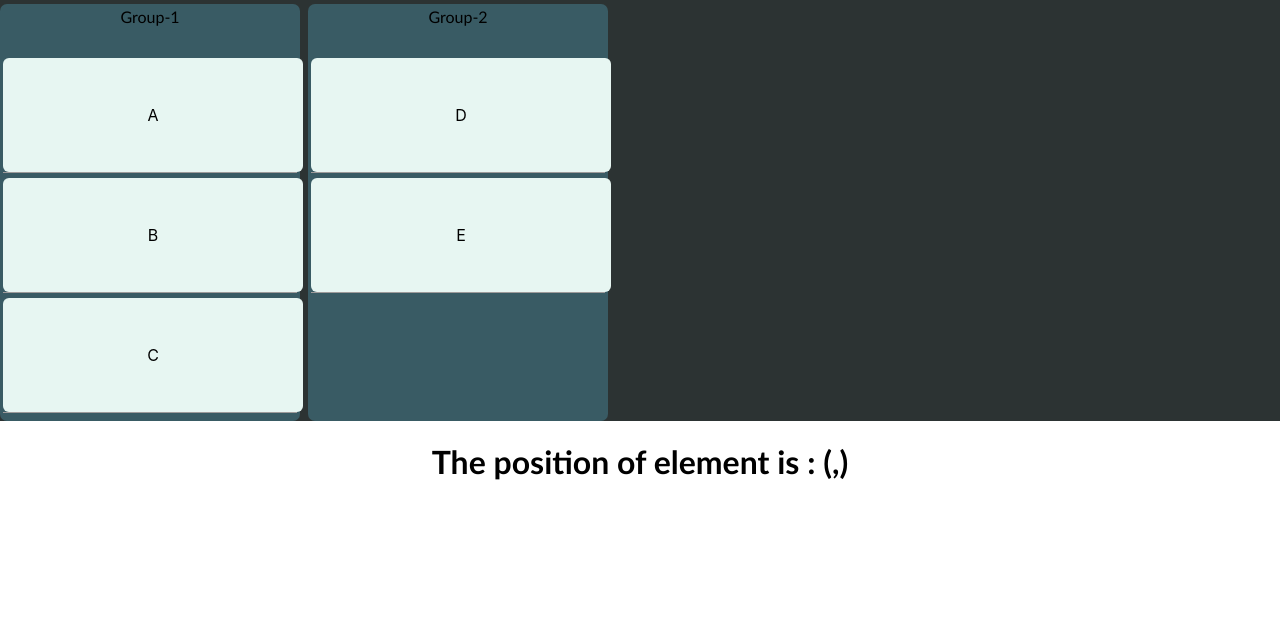
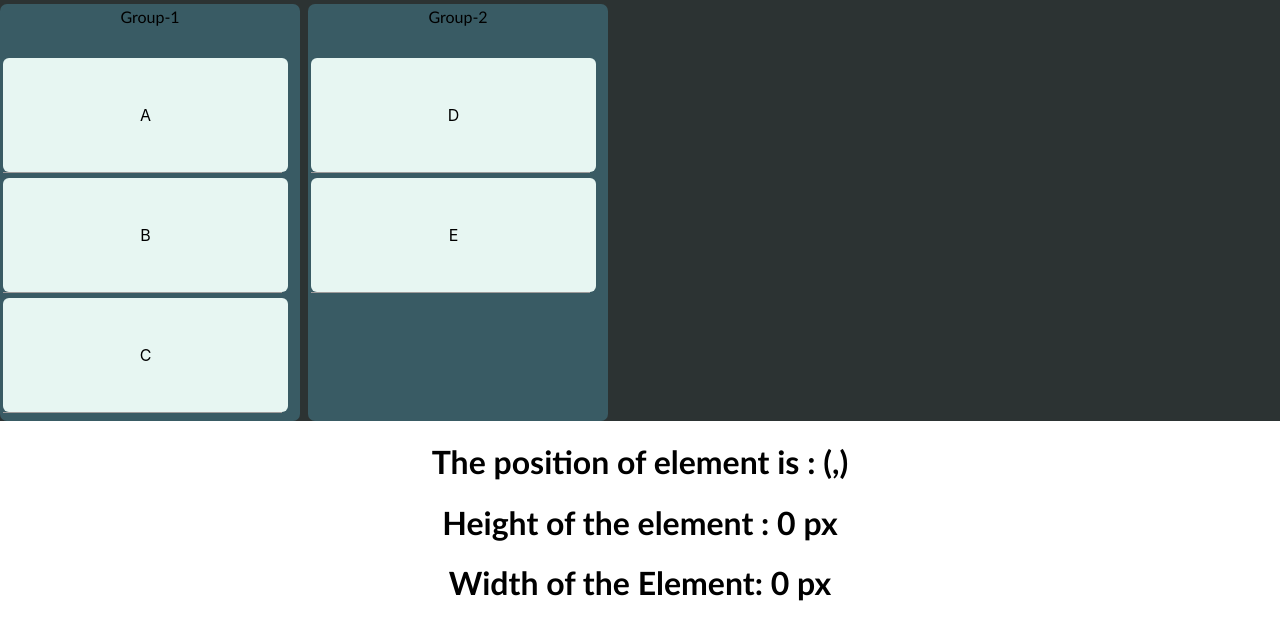
Before and after one commit to Sah314/kanbanApp, a React (Create React App) app: page / in a window 1280 px wide. Shown: the top 640 px of the page. Built offline with nearby package versions, Linux system fonts and the light colour scheme.

Commit message:
did some minor changes

```diff
--- a/src/components/Canvas.css
+++ b/src/components/Canvas.css
@@ -5,6 +5,7 @@
     height: 100%;
     grid-template-columns: repeat(auto-fill,300px);
     gap: .5rem;
+    z-index:1;
 }
 .group-title{
     font-family: 'Gill Sans', 'Gill Sans MT', Calibri, 'Trebuchet MS', sans-serif;
@@ -13,8 +14,10 @@
 .group{
     border-radius: 7px;
     background-color:#395B64;
+    max-width: 400px;
     margin-top: 4px;
     padding: 3px;
+    z-index:2;
 }
 .item{
     border-radius: 6px;
@@ -23,6 +26,7 @@
     background-color: #E7F6F2;
     justify-content: center;
     z-index: 100;
+
 }
 
 .item:not(:last-of-type){
--- a/src/components/Canvas.js
+++ b/src/components/Canvas.js
@@ -1,101 +1,143 @@
-import React, { useState,useRef } from "react";
+import React, { useLayoutEffect, useState, useRef, useEffect } from "react";
 import "./Canvas.css";
-import Resizable from "./Resizable"
-function Canvas({items}){
+import Resizable from "./Resizable";
+function Canvas({ items }) {
+    const [positiondetails,setpositionDetails]=useState([])
+  const [position, setPosition] = useState([]);
+    const [height,setHeight]=useState(0);
+    const [width,setWidth]=useState(0);
+  const [item, setItem] = useState("");
+  const [widgets, setWidgets] = useState(items);
+  // const [numbers, setNumbers] = useState([]);
 
-    const [position,setPosition]=useState([]);
-    const [item,setItem]=useState("");
-    const [widgets,setWidgets]=useState(items);
-    const [dragging,setDragging]=useState(false);
-    const dragItem=useRef();
-    const dragNode=useRef();
+  const [dragging, setDragging] = useState(false);
+  const dragItem = useRef();
+  const dragNode = useRef();
+  const myRef = useRef(null);
 
-
-const handleDragStart=(e,itemType)=>{
+  const handleDragStart = (e, itemType) => {
     //console.log("dragstart",itemType);
-dragItem.current=itemType;
-dragNode.current=e.target;
+    dragItem.current = itemType;
+    dragNode.current = e.target;
     // console.log(e.clientX,e.clientY);
     // console.log();
 
-dragNode.current.addEventListener('dragend',handleDragEnd);
-setTimeout(()=>{
+    dragNode.current.addEventListener("dragend", handleDragEnd);
+    setTimeout(() => {
       setDragging(true);
-},0);
+    }, 0);
+  };
+
+  const logElementSizeandposition=()=>{
+console.log(positiondetails);
+
   }
+  const handleelementposition = (e, params) => {
+    let X = e.clientX;
+    let Y = e.clientY;
+    const newPosition = { x: X, y: Y };
+    setpositionDetails((prevDetails) => ({
+      ...prevDetails,
+      [params]: newPosition,
+    }));
 
-const handleelementposition=(e,params)=>{
-    let X=e.clientX;
-    let Y=e.clientY;
-    console.log(Object.values(params));
+    let {clientHeight,clientWidth} = e.target;
+
+    setHeight(clientHeight);
+    setWidth(clientWidth);
+    //setDimensions({width:clientWidth,height:clientHeight})
+    console.log(clientHeight,clientWidth);
     setItem(Object.values(params));
-    setPosition([X,Y]);
-console.log(X);
-console.log(Y);
-}
-const handleDragEnd=()=>{
+    setPosition([X, Y]);
+    // console.log(X);
+    // console.log(Y);
+  };
+  const handleDragEnd = () => {
     // console.log("dragend...");
+    logElementSizeandposition();
     setDragging(false);
-dragNode.current.removeEventListener('dragend',handleDragEnd);
-dragItem.current=null;
-dragNode.current=null;
-}
-const handleDragEnter=(e,params)=>{
-    const currentItem=dragItem.current;
+    dragNode.current.removeEventListener("dragend", handleDragEnd);
+    dragItem.current = null;
+    dragNode.current = null;
+  };
+  const handleDragEnter = (e, params) => {
+    const currentItem = dragItem.current;
 
-if(e.target !==dragNode.current){
-
-       setWidgets(oldlist=>{
+    if (e.target !== dragNode.current) {
+      setWidgets((oldlist) => {
         let list = JSON.parse(JSON.stringify(oldlist));
         // const list = [...oldlist]
-        list[params.groupid].item.splice(params.itid,0,list[currentItem.groupid].item.splice(currentItem.itid,1)[0]);
-        dragItem.current=params;
+        list[params.groupid].item.splice(
+          params.itid,
+          0,
+          list[currentItem.groupid].item.splice(currentItem.itid, 1)[0]
+        );
+        dragItem.current = params;
         return list;
-       })
-
-
-
+      });
 
       // list[params.groupid].items.splice(params.itid,0,list[currentItem.groupid].items.splice(currentItem.itemid,1)[0])
 
       // return list;
     }
+  };
+  const getStyles = (params) => {
+    const currentItem = dragItem.current;
+    if (
+      currentItem.groupid === params.groupid &&
+      currentItem.itid === params.itid
+    ) {
+      return "current-dnd-item";
     }
-const getStyles=(params)=>{
-const currentItem=dragItem.current;
-    if(currentItem.groupid===params.groupid && currentItem.itid===params.itid){
-        return 'current-dnd-item'
+    return "item";
+  };
+
+  return (
+    <div>
+      <div className="dnd">
+        {widgets.map((group, groupid) => (
+          <div
+            key={group.title}
+            className="group"
+            onDragEnter={
+              dragging && group.item.length === 0
+                ? (e) => handleDragEnter(e, { groupid, itid: 0 })
+                : null
             }
-    return 'item';
-}
-return(  <div>
-
-<div className="dnd">
-{    widgets.map((group,groupid)=>(
-     <div key={group.title} className="group" onDragEnter={dragging && group.item.length===0?(e)=>handleDragEnter(e,{groupid,itid:0}):null}>
+          >
             <div className="group-title">{group.title}</div>
-        {group.item.map((it,itid)=>(
-            <Resizable direction="vertical"><div className={dragging?getStyles({groupid,itid}):"item"}
+            {group.item.map((it, itid) => (
+              <Resizable direction="vertical">
+                <div
+                  ref={myRef}
+                  className={dragging ? getStyles({ groupid, itid }) : "item"}
                   key={it}
                   draggable
-            onMouseOver={(e)=>handleelementposition(e,{it})}
-            onDragStart={(e)=>handleDragStart(e,{groupid,itid})}
-            onDragEnter={dragging?(e)=>handleDragEnter(e,{groupid,itid}):null}
-            style={{height:'95%',display:'flex'}}>
+                  onMouseOver={(e) => handleelementposition(e, { it })}
+                  onDragStart={(e) => handleDragStart(e, { groupid, itid })}
+                  onDragEnter={
+                    dragging
+                      ? (e) => handleDragEnter(e, { groupid, itid })
+                      : null
+                  }
+                  style={{ height: "95%", display: "flex" }}
+                >
                   <p>{it}</p>
-        </div></Resizable>
+                </div>
+              </Resizable>
             ))}
           </div>
-))
-}</div>
+        ))}
+      </div>
       <div>
-    <h1>The position of element {item} is : ({position[0]},{position[1]})</h1>
+        <h1>
+          The position of element {item} is : ({position[0]},{position[1]})
+        </h1>
+        <h1>Height of the element : {height} px</h1>
+        <h1>Width of the Element: {width} px</h1>
       </div>
 
-
-
-  {
-  /* <div className="group">
+      {/* <div className="group">
 
     <div className="item" draggable onDragStart={(e)=>handleOnDrag(e,"Item2")}>
         <p>Item2</p>
@@ -114,8 +156,8 @@ return(  <div>
     </div>
     </div>
  */}
-
-</div>);
+    </div>
+  );
 }
 
 export default Canvas;
--- a/src/components/Resizable.tsx
+++ b/src/components/Resizable.tsx
@@ -7,7 +7,7 @@ interface Resizeableprops {
     children: any;
 }
 const Resizeable:React.FC<Resizeableprops>=({direction,children})=>{
-    return <ResizableBox height={120} width={300} resizeHandles={['s','sw','se']}>{children}</ResizableBox>;
+    return <ResizableBox height={120} width={285} resizeHandles={['s','sw','se']}>{children}</ResizableBox>;
 };
 
 export default Resizeable;
```
Lines whose indentation alone changed are shown as unchanged.
